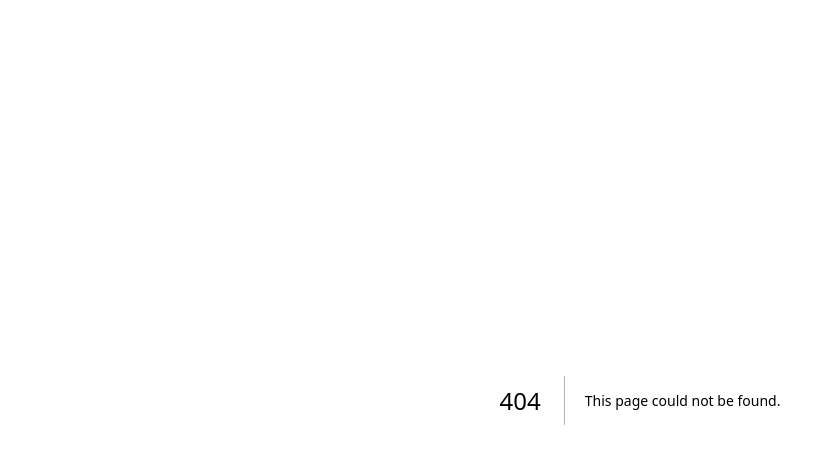
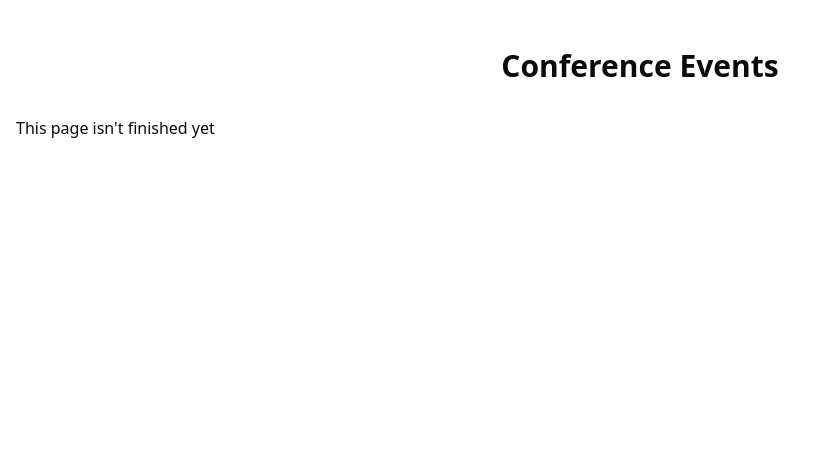
Before and after one commit to cloudflips32/Bsides2025, a Next.js app: page /events in a window 1280 px wide. Before the commit this address had no page. Shown: the top 464 px of the page, without its empty margins (0-827 px from the left). Built offline with nearby package versions, Linux system fonts and the light colour scheme.

Commit message:
Created Events page

```diff
--- /dev/null
+++ b/src/app/events/page.jsx
@@ -0,0 +1,19 @@
+import {
+  Card,
+  CardContent,
+  CardDescription,
+  CardHeader,
+  CardTitle,
+} from "@/components/ui/card";
+
+export default function EventsPage() {
+  return (
+    <div className="container mx-auto px-4 py-12">
+      <h1 className="text-3xl font-bold mb-8 text-center">Conference Events</h1>
+
+      <div className="grid grid-cols-1 md:grid-cols-2 lg:grid-cols-3 gap-6">
+        This page isn't finished yet
+      </div>
+    </div>
+  );
+}
```
